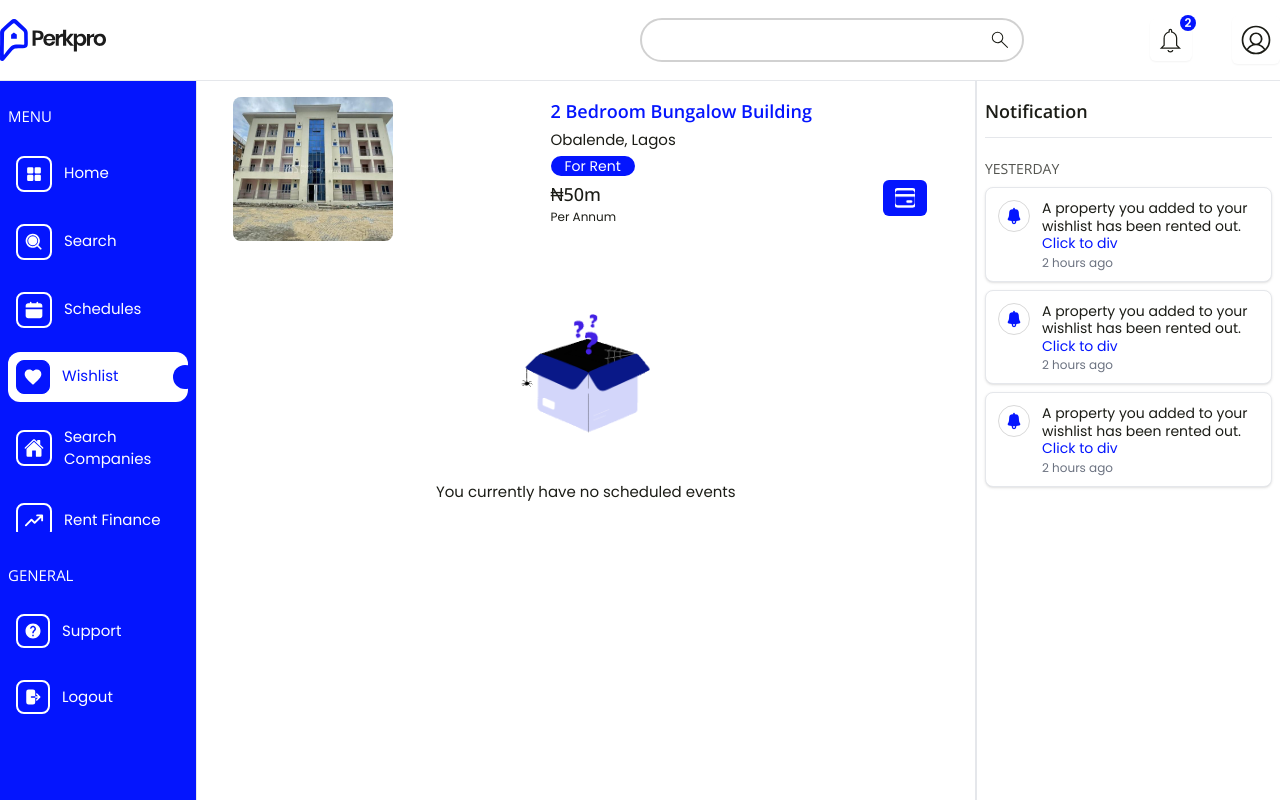
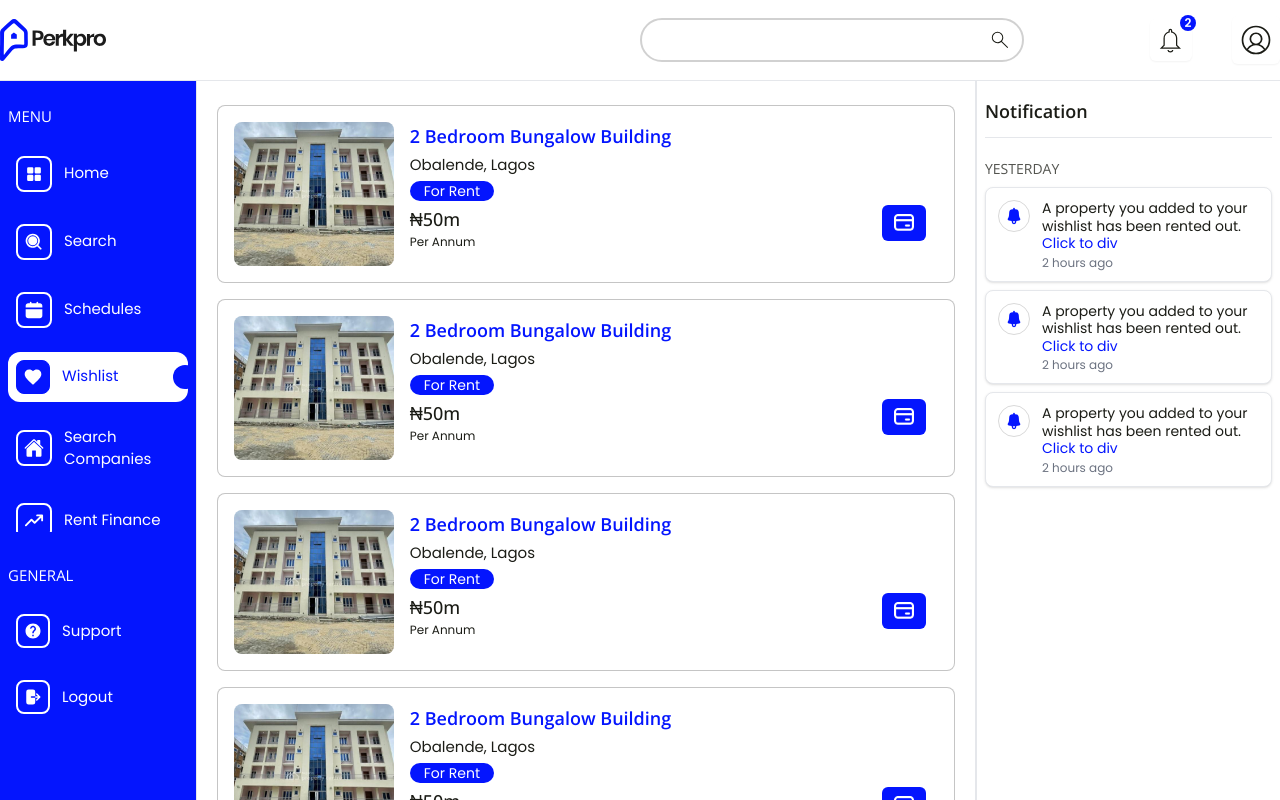
Before and after one commit to ryanfavour4/perkpro-webapp, a React (Vite) app: page /tenant/wishlist in a window 1280 px wide. Shown: the top 800 px of the page. Built offline with nearby package versions, Linux system fonts and the light colour scheme; a web font is replaced by a local one; what tailwind-clip-path would draw is missing.

Commit message:
feat: Enhance wishlist layout and update no items message

```diff
--- a/src/pages/tenant/wishlist/index.tsx
+++ b/src/pages/tenant/wishlist/index.tsx
@@ -48,7 +48,10 @@ export default function Wishlist() {
 export function WishlistMainContent() {
     return (
         <>
-            <div className="flex flex-col gap-4">
+            <div className="flex flex-col gap-4 overflow-y-auto pt-6">
+                <WishListCard />
+                <WishListCard />
+                <WishListCard />
                 <WishListCard />
             </div>
 
@@ -58,9 +61,7 @@ export function WishlistMainContent() {
                     className="size-56 rounded-lg object-cover"
                 />
 
-                <p className="text-center">
-                    You currently have no scheduled events
-                </p>
+                <p className="text-center">You currently have no wishlist</p>
             </div>
         </>
     );
@@ -70,14 +71,14 @@ export const WishListCard = () => {
     const navigate = useNavigate();
 
     return (
-        <div className="p-4 rounded-lg bg-light-100 flex flex-row gap-3 justify-between">
+        <div className="bg-light-100 hover:bg-light-200 border border-dark-100/25  p-4 rounded-lg flex flex-row gap-3 justify-between">
             <div>
                 <img
                     src={listingHouse1}
                     className="w-40 h-36 rounded-lg object-cover"
                 />
             </div>
-            <div className="flex flex-col gap-1 flex-wrap text-wrap w-[55%]">
+            <div className="flex flex-col gap-1 flex-wrap text-wrap w-[75%]">
                 <h4
                     onClick={() => navigate("/tenant/property-details")}
                     className="text-lg font-semibold text-primary-100 flex-wrap text-wrap w-fit self-start"
@@ -102,7 +103,7 @@ export const WishListCard = () => {
                         className="bg-primary-100 py-2 self-start px-3 rounded-md mr-3"
                     >
                         <img
-                            className="w-5 h-5 object-cover"
+                            className="w-5 h-5 object-contain"
                             src={atmCardIcon}
                             alt="Image"
                         />
```
